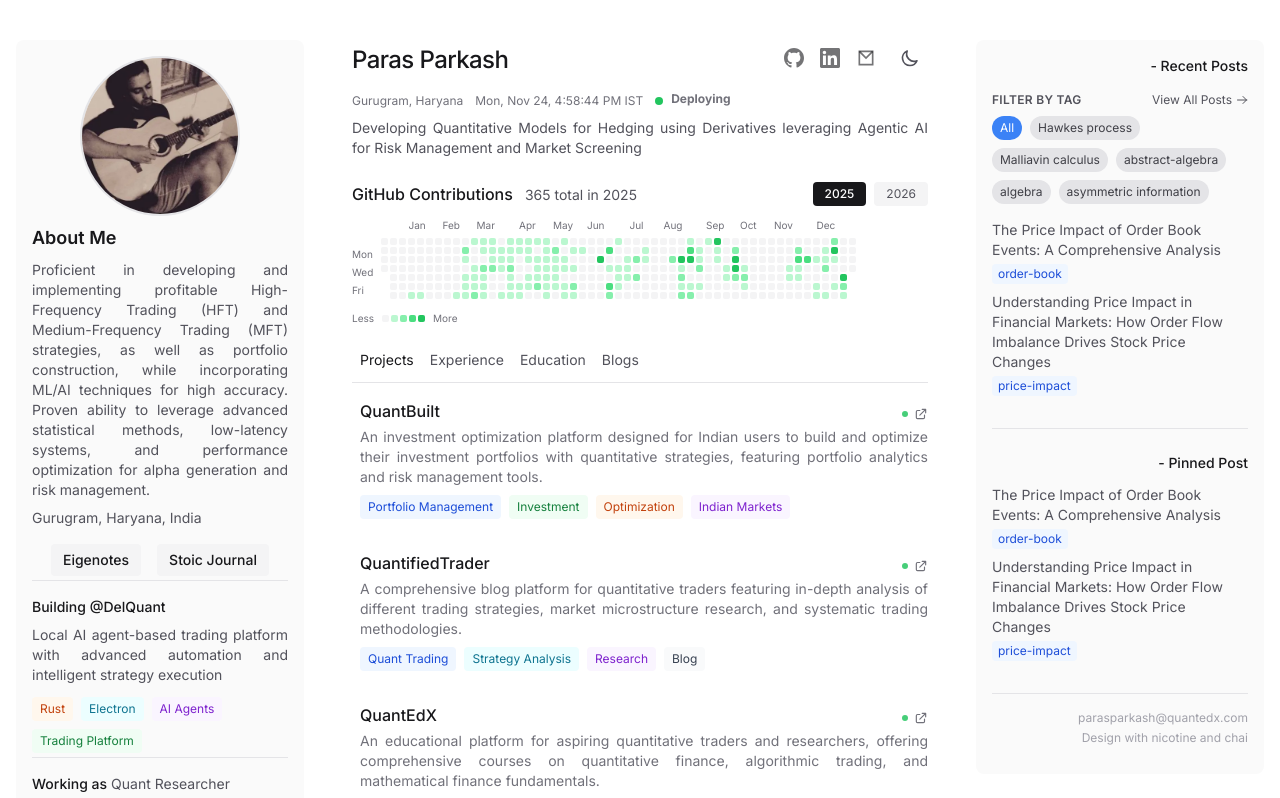
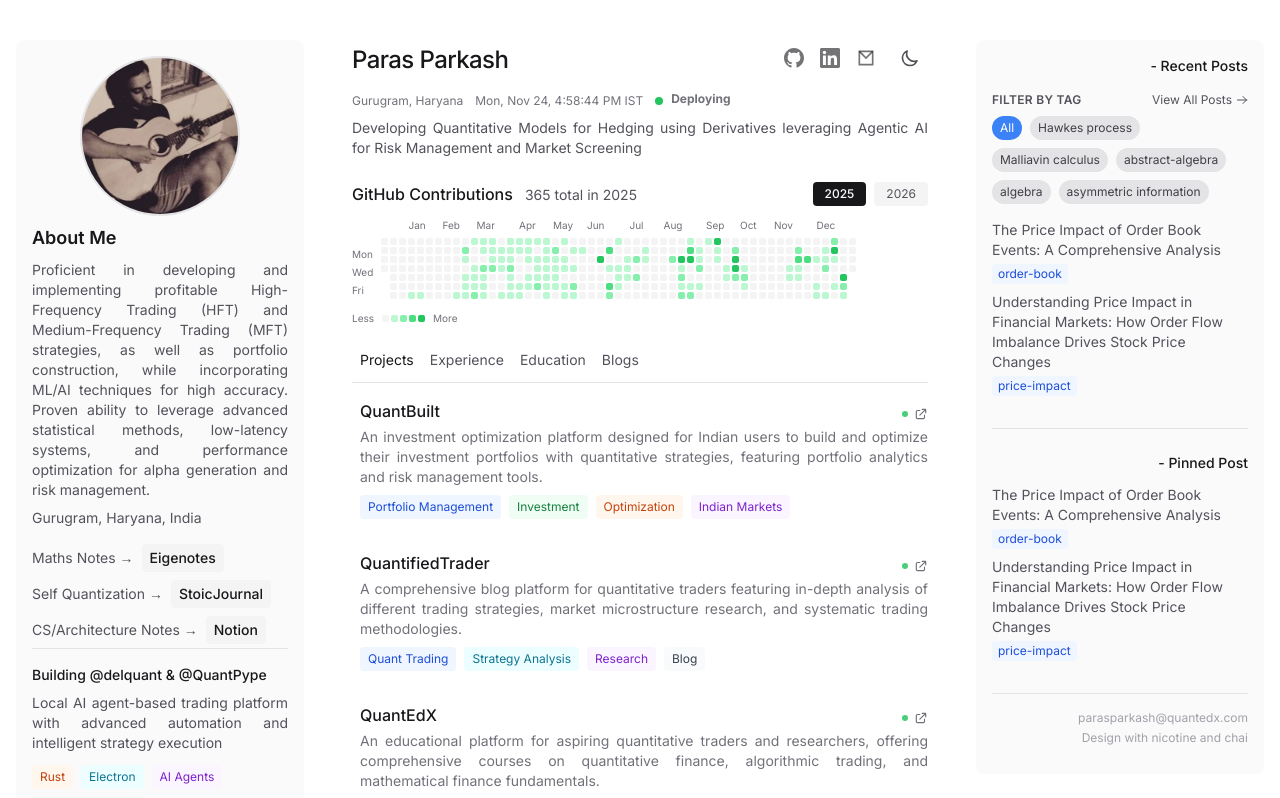
Before and after one commit to parasxparkash/parasxparkash.github.io, a Next.js app: page / in a window 1280 px wide. Shown: the top 798 px of the page. Built offline with nearby package versions, Linux system fonts and the light colour scheme.

Commit message:
Update links and projects: add QuantPype, change DelQuant to delquant, update link labels

```diff
--- a/src/app/page.tsx
+++ b/src/app/page.tsx
@@ -135,25 +135,43 @@ export default function Home() {
             </p>
 
             {/* Eigenotes and Stoic Journal Links - Mobile */}
-            <div className="flex flex-col items-center gap-2 mb-4">
+            <div className="flex flex-col items-start gap-2 mb-4 w-full max-w-xs mx-auto">
+              <div className="flex items-center gap-2 text-sm">
+                <span className="text-zinc-600 dark:text-zinc-400">Maths Notes →</span>
                 <a
                   href="https://eigenotes.vercel.app"
                   target="_blank"
                   rel="noopener noreferrer"
-                className="px-3 py-1.5 text-sm bg-zinc-100 dark:bg-zinc-800 text-zinc-900 dark:text-zinc-100 rounded hover:bg-zinc-200 dark:hover:bg-zinc-700 transition-colors font-medium"
+                  className="px-2 py-1 bg-zinc-100 dark:bg-zinc-800 text-zinc-900 dark:text-zinc-100 rounded hover:bg-zinc-200 dark:hover:bg-zinc-700 transition-colors font-medium"
                   title="Eigenotes"
                 >
-                Maths Notes → Eigenotes
+                  Eigenotes
                 </a>
+              </div>
+              <div className="flex items-center gap-2 text-sm">
+                <span className="text-zinc-600 dark:text-zinc-400">Self Quantization →</span>
                 <a
                   href="https://parasparkash.netlify.app"
                   target="_blank"
                   rel="noopener noreferrer"
-                className="px-3 py-1.5 text-sm bg-zinc-100 dark:bg-zinc-800 text-zinc-900 dark:text-zinc-100 rounded hover:bg-zinc-200 dark:hover:bg-zinc-700 transition-colors font-medium"
-                title="Stoic Journal"
+                  className="px-2 py-1 bg-zinc-100 dark:bg-zinc-800 text-zinc-900 dark:text-zinc-100 rounded hover:bg-zinc-200 dark:hover:bg-zinc-700 transition-colors font-medium"
+                  title="StoicJournal"
                 >
-                Stoicism → Stoic Journal
+                  StoicJournal
                 </a>
+              </div>
+              <div className="flex items-center gap-2 text-sm">
+                <span className="text-zinc-600 dark:text-zinc-400">CS/Architecture Notes →</span>
+                <a
+                  href="https://parasparkash.notion.site"
+                  target="_blank"
+                  rel="noopener noreferrer"
+                  className="px-2 py-1 bg-zinc-100 dark:bg-zinc-800 text-zinc-900 dark:text-zinc-100 rounded hover:bg-zinc-200 dark:hover:bg-zinc-700 transition-colors font-medium"
+                  title="CS/Architecture Notes"
+                >
+                  Notion
+                </a>
+              </div>
             </div>
           </div>
 
@@ -173,32 +191,50 @@ export default function Home() {
           </div>
 
           {/* Eigenotes and Stoic Journal Links - Desktop */}
-          <div className="hidden lg:flex items-center justify-center gap-4 mt-3 mb-1">
+          <div className="hidden lg:flex flex-col items-start gap-2 mt-3 mb-1">
+            <div className="flex items-center gap-2 text-sm">
+              <span className="text-zinc-600 dark:text-zinc-400">Maths Notes →</span>
               <a
                 href="https://eigenotes.vercel.app"
                 target="_blank"
                 rel="noopener noreferrer"
-              className="px-3 py-1.5 text-sm bg-zinc-100 dark:bg-zinc-800 text-zinc-900 dark:text-zinc-100 rounded hover:bg-zinc-200 dark:hover:bg-zinc-700 transition-colors font-medium"
+                className="px-2 py-1 bg-zinc-100 dark:bg-zinc-800 text-zinc-900 dark:text-zinc-100 rounded hover:bg-zinc-200 dark:hover:bg-zinc-700 transition-colors font-medium"
                 title="Eigenotes"
               >
                 Eigenotes
               </a>
+            </div>
+            <div className="flex items-center gap-2 text-sm">
+              <span className="text-zinc-600 dark:text-zinc-400">Self Quantization →</span>
               <a
                 href="https://parasparkash.netlify.app"
                 target="_blank"
                 rel="noopener noreferrer"
-              className="px-3 py-1.5 text-sm bg-zinc-100 dark:bg-zinc-800 text-zinc-900 dark:text-zinc-100 rounded hover:bg-zinc-200 dark:hover:bg-zinc-700 transition-colors font-medium"
-              title="Stoic Journal"
+                className="px-2 py-1 bg-zinc-100 dark:bg-zinc-800 text-zinc-900 dark:text-zinc-100 rounded hover:bg-zinc-200 dark:hover:bg-zinc-700 transition-colors font-medium"
+                title="StoicJournal"
               >
-              Stoic Journal
+                StoicJournal
               </a>
+            </div>
+            <div className="flex items-center gap-2 text-sm">
+              <span className="text-zinc-600 dark:text-zinc-400">CS/Architecture Notes →</span>
+              <a
+                href="https://parasparkash.notion.site"
+                target="_blank"
+                rel="noopener noreferrer"
+                className="px-2 py-1 bg-zinc-100 dark:bg-zinc-800 text-zinc-900 dark:text-zinc-100 rounded hover:bg-zinc-200 dark:hover:bg-zinc-700 transition-colors font-medium"
+                title="CS/Architecture Notes"
+              >
+                Notion
+              </a>
+            </div>
           </div>
 
           <div className="border-b border-zinc-200 dark:border-zinc-700 mb-4"></div>
 
           {/* Current Project Section */}
           <div className="mb-1">
-            <h4 className="text-sm font-medium text-zinc-900 dark:text-zinc-100 mb-2">Building @DelQuant</h4>
+            <h4 className="text-sm font-medium text-zinc-900 dark:text-zinc-100 mb-2">Building @delquant & @QuantPype</h4>
             <p className="text-sm text-zinc-600 dark:text-zinc-400 mb-3 text-justify">Local AI agent-based trading platform with advanced automation and intelligent strategy execution</p>
             <div className="flex flex-wrap gap-2">
               <span className="px-2 py-1 text-xs bg-orange-50 text-orange-700 dark:bg-orange-900/20 dark:text-orange-300 rounded">Rust</span>
--- a/src/components/ProjectsTab.tsx
+++ b/src/components/ProjectsTab.tsx
@@ -25,11 +25,19 @@ export default function ProjectsTab() {
       status: 'active'
     },
     {
-      name: 'DelQuant',
+      name: 'delquant',
       description: 'An open-source algorithmic trading software with a high-performance Rust backend engine and Electron-based interface, designed to integrate with AI agents for enhanced trading capabilities and intelligent strategy execution.',
       tags: ['Rust', 'Electron', 'AI Agents', 'Open Source', 'Algo Trading'],
       tagColors: ['orange', 'cyan', 'purple', 'green', 'blue'],
       website: 'https://github.com/parasxparkash/delquant',
+      status: 'active'
+    },
+    {
+      name: 'QuantPype',
+      description: 'A self-hosted quant agents system for automated quantitative analysis and trading strategy development, providing a flexible framework for building and deploying intelligent trading agents.',
+      tags: ['AI Agents', 'Self-Hosted', 'Quant Analysis', 'Trading System', 'Automation'],
+      tagColors: ['purple', 'green', 'blue', 'orange', 'cyan'],
+      website: 'https://parasxparkash.github.io/quantpype',
       status: 'active'
     },
     {
```
Lines whose indentation alone changed are shown as unchanged.
